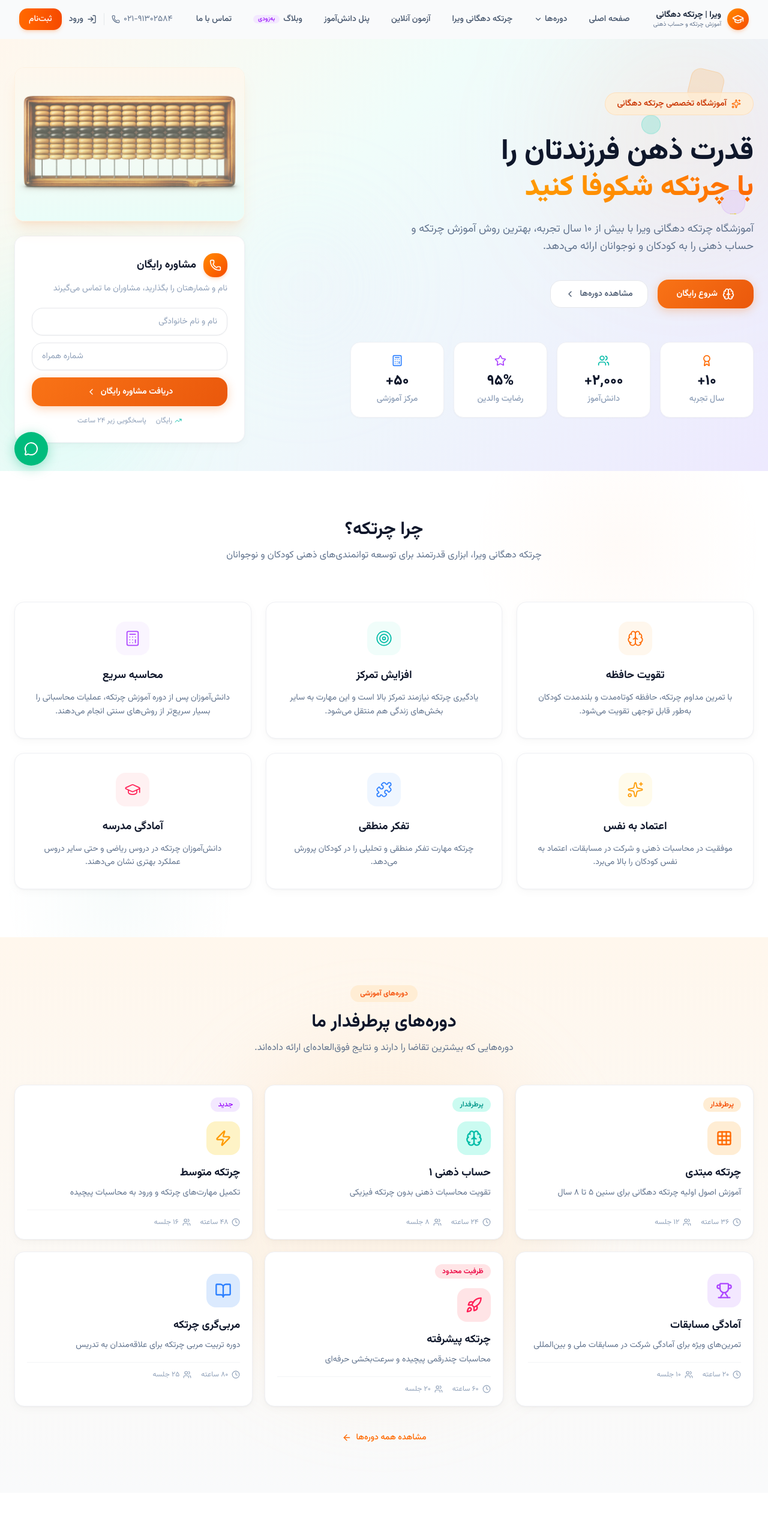
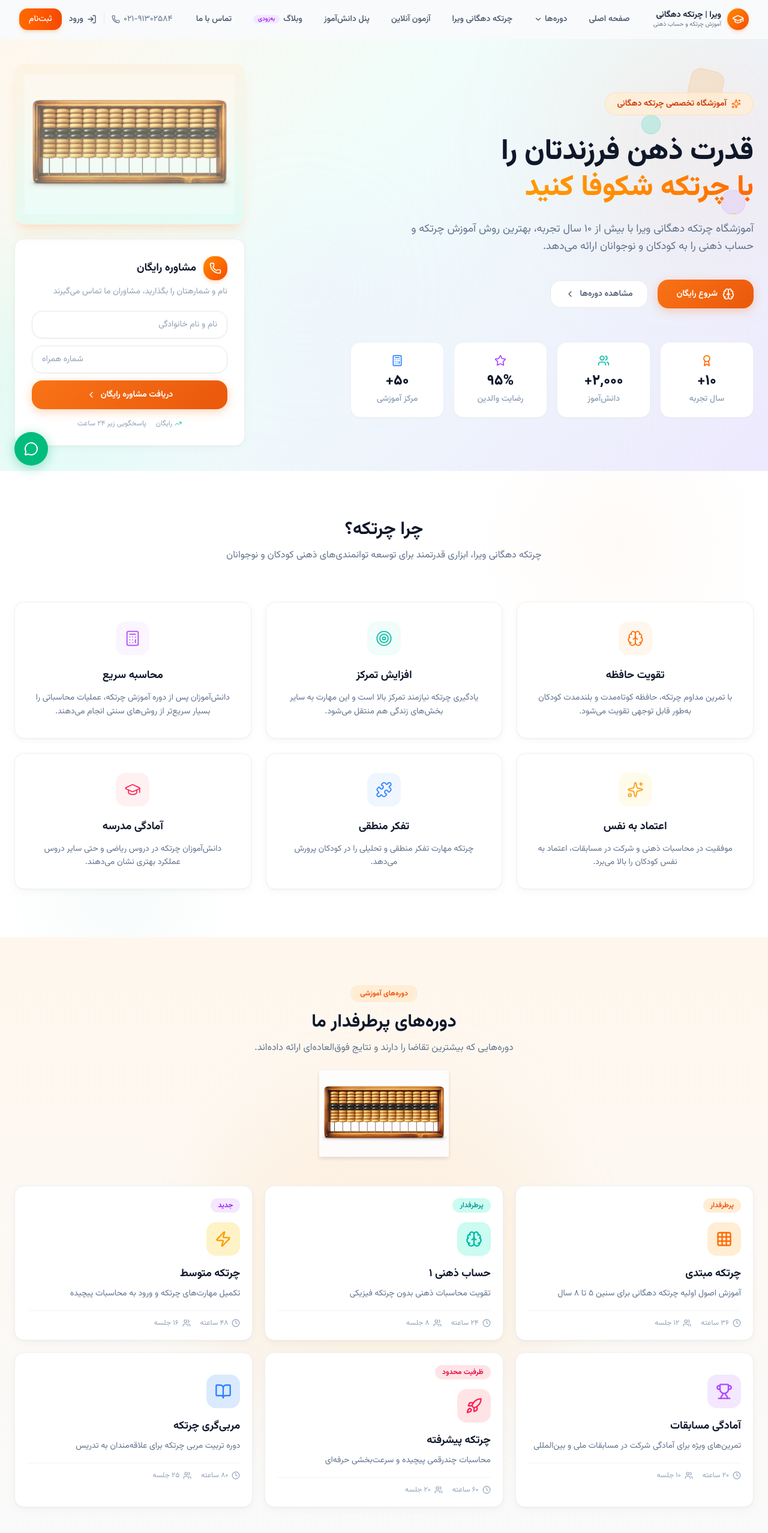
Before and after one commit to HAB64/bahanvira, a Next.js app: page / in a window 1280 px wide. Shown: the top 2555 px of the page at 60% size. Built offline with nearby package versions, Linux system fonts and the light colour scheme.

Commit message:
add چرتکه دهگانی ویرا image to hero, courses, why-vira, and CTA sections

```diff
--- a/src/components/sections/courses.tsx
+++ b/src/components/sections/courses.tsx
@@ -1,6 +1,7 @@
 'use client';
 
 import { Grid3X3, Brain, Zap, Trophy, Rocket, BookOpen, Clock, Users, ArrowLeft } from 'lucide-react';
+import Image from 'next/image';
 
 const courses = [
   {
@@ -87,6 +88,15 @@ export default function Courses() {
           <p className="section-subheading mt-4 max-w-2xl mx-auto text-sm sm:text-base">
             دوره‌هایی که بیشترین تقاضا را دارند و نتایج فوق‌العاده‌ای ارائه داده‌اند.
           </p>
+          <div className="mt-6 flex justify-center">
+            <Image
+              src="/chertke-dohgani-vira.png"
+              alt="چرتکه دهگانی ویرا"
+              width={320}
+              height={160}
+              className="h-28 sm:h-36 w-auto object-contain drop-shadow-md opacity-90"
+            />
+          </div>
         </div>
 
         {/* Course Cards Grid */}
--- a/src/components/sections/cta-section.tsx
+++ b/src/components/sections/cta-section.tsx
@@ -1,6 +1,7 @@
 'use client';
 
 import { Phone, ArrowLeft } from 'lucide-react';
+import Image from 'next/image';
 
 export default function CTASection() {
   return (
@@ -14,6 +15,16 @@ export default function CTASection() {
         </div>
 
         <div className="max-w-7xl mx-auto px-4 sm:px-6 text-center relative z-10">
+          {/* Abacus decorative image */}
+          <div className="flex justify-center mb-6">
+            <Image
+              src="/chertke-dohgani-vira.png"
+              alt="چرتکه دهگانی ویرا"
+              width={240}
+              height={120}
+              className="h-24 sm:h-32 w-auto object-contain drop-shadow-lg opacity-30"
+            />
+          </div>
           <h2 className="text-2xl sm:text-3xl font-bold text-white">
             آموزش چرتکه را همین امروز شروع کنید!
           </h2>
--- a/src/components/sections/hero.tsx
+++ b/src/components/sections/hero.tsx
@@ -134,11 +134,11 @@ export default function Hero() {
             <div className="relative mb-6 rounded-2xl overflow-hidden shadow-xl shadow-orange-500/10 border border-orange-100/50">
               <div className="absolute inset-0 bg-gradient-to-b from-orange-100/40 to-teal-100/40 z-10 pointer-events-none" />
               <Image
-                src="/images/abacus-real.png"
+                src="/chertke-dohgani-vira.png"
                 alt="چرتکه دهگانی ویرا"
                 width={400}
                 height={300}
-                className="w-full h-auto object-cover"
+                className="w-full h-auto object-contain p-4"
                 priority
               />
             </div>
--- a/src/components/sections/why-vira.tsx
+++ b/src/components/sections/why-vira.tsx
@@ -55,11 +55,11 @@ export default function WhyVira() {
             <div className="relative w-full rounded-2xl overflow-hidden shadow-lg mb-8">
               <div className="absolute inset-0 bg-gradient-to-b from-orange-100/30 to-teal-100/30 z-10 pointer-events-none rounded-2xl" />
               <Image
-                src="/images/abacus-real.png"
+                src="/chertke-dohgani-vira.png"
                 alt="چرتکه دهگانی ویرا"
                 width={500}
                 height={350}
-                className="w-full h-auto object-cover rounded-2xl"
+                className="w-full h-auto object-contain p-6 rounded-2xl"
               />
             </div>
 
```
